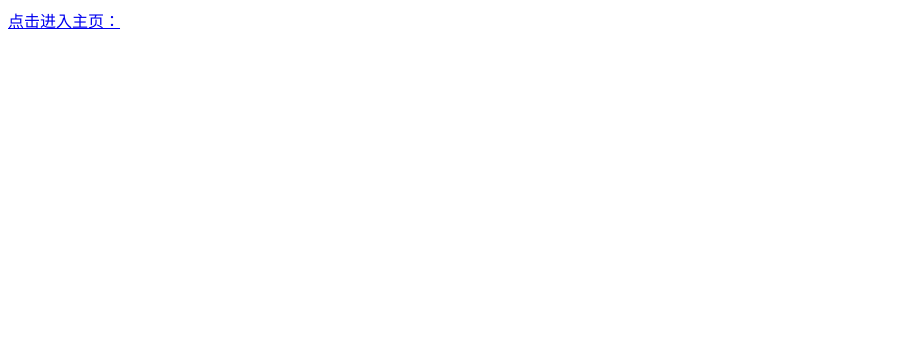
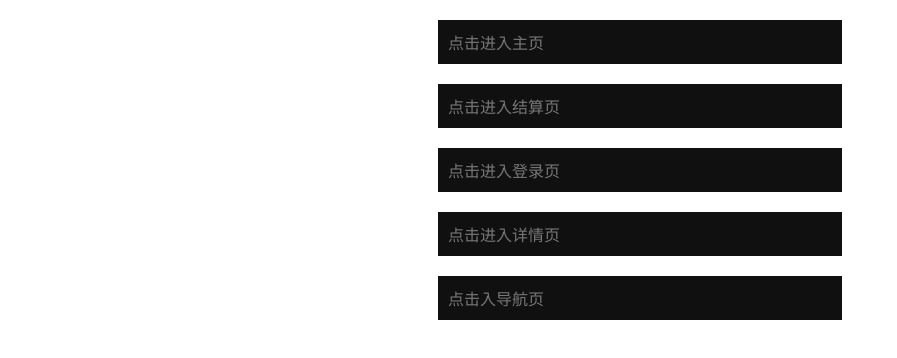
Before and after one commit to zhouyutao/E-commerce-website, a plain HTML site: page index.html in a window 1280 px wide. Shown: the whole page, without its empty margins (0-897 px from the left). Drawn offline with Linux system fonts and the light colour scheme.

Commit message:
add some href

```diff
--- a/index.html
+++ b/index.html
@@ -5,6 +5,29 @@
 	<title>Document</title>
 </head>
 <body>
-	<a href="pages/index.html">点击进入主页：</a>
+	<style type="text/css">
+		*{
+			padding: 0;
+			margin:0;
+		}
+		div{
+			width: 30%;
+			margin: 20px auto;
+			padding:10px;
+			background-color: #101010;
+		}
+		a{
+			color:#777777;
+			text-decoration: none;
+		}
+		a:hover{
+			color:#eeeeee;
+		}
+	</style>
+	<div><a href="pages/index.html">点击进入主页</a></div>
+	<div><a href="pages/account.html">点击进入结算页</a></div>
+	<div><a href="pages/login.html">点击进入登录页</a></div>
+	<div><a href="pages/product.html">点击进入详情页</a></div>
+	<div><a href="pages/category.html">点击入导航页</a></div>
 </body>
 </html>
```
